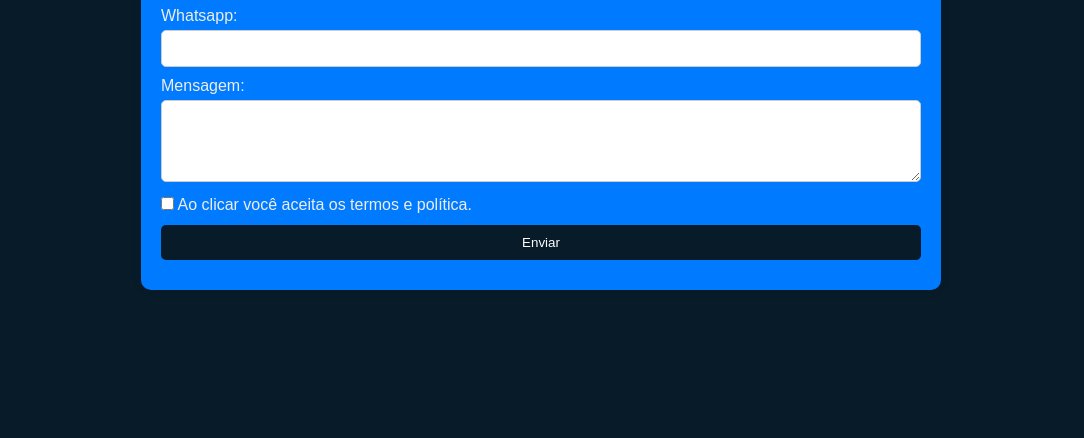
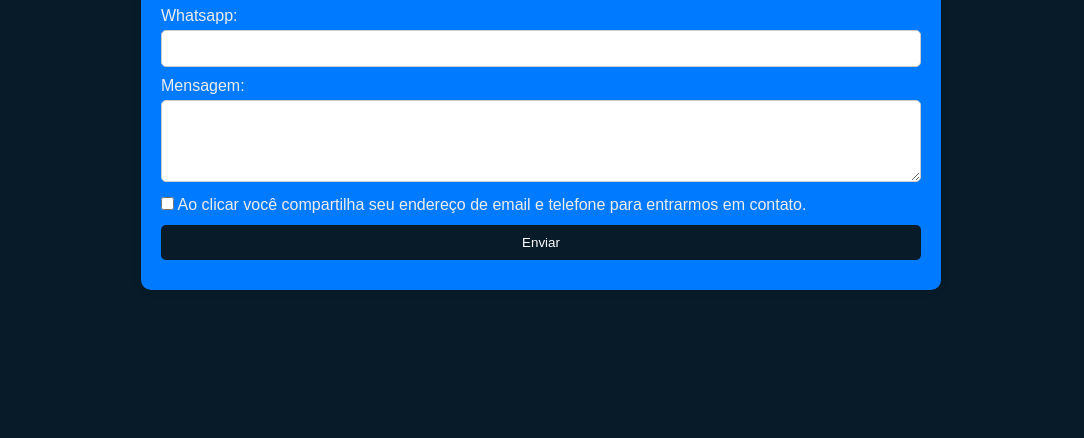
Before and after one commit to magoviegas/matheus.dev, a plain HTML site: page contato.html in a window 1280 px wide. Shown: the part 229-667 px from the top of the page, without its empty margins (99-1183 px from the left). Drawn offline with nearby package versions, Linux system fonts and the light colour scheme.

Commit message:
edita msg

```diff
--- a/contato.html
+++ b/contato.html
@@ -54,7 +54,7 @@
 
                   <label>
                     <input type="checkbox" id="aceitar" required>
-                    Ao clicar você aceita os termos e política.
+                    Ao clicar você compartilha seu endereço de email e telefone para entrarmos em contato.
                   </label>
 
                   <input type="submit" value="Enviar">
@@ -84,7 +84,7 @@
           var checkBox = document.getElementById("aceitar");
 
           if (!checkBox.checked) {
-            alert("Você precisa aceitar os termos e política para enviar a mensagem.");
+            console.log("Você precisa aceitar os termos e política para enviar a mensagem.");
             return false;
           }
 
```
